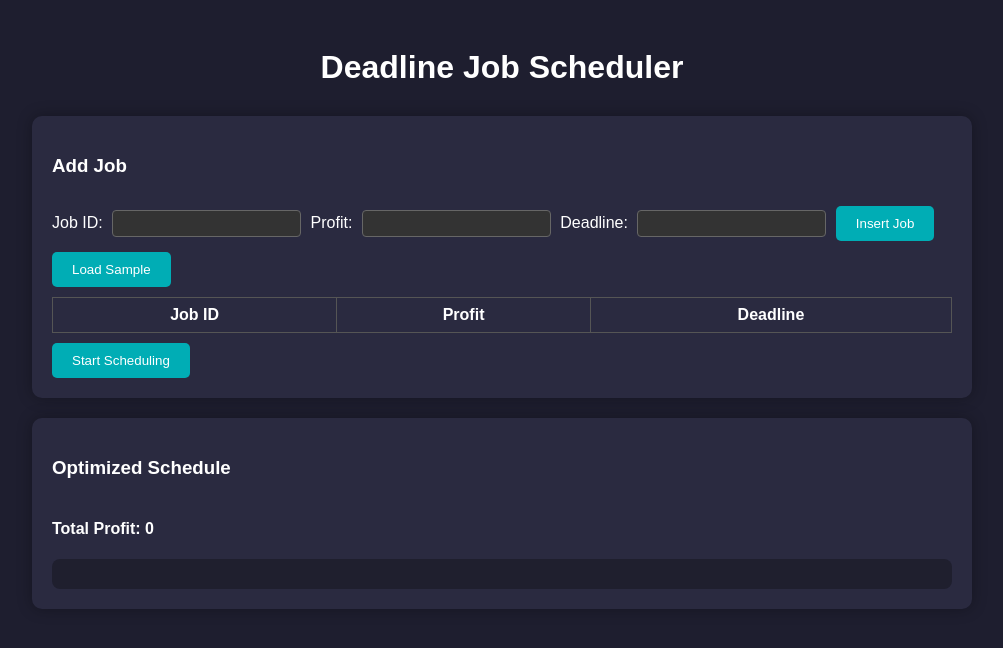
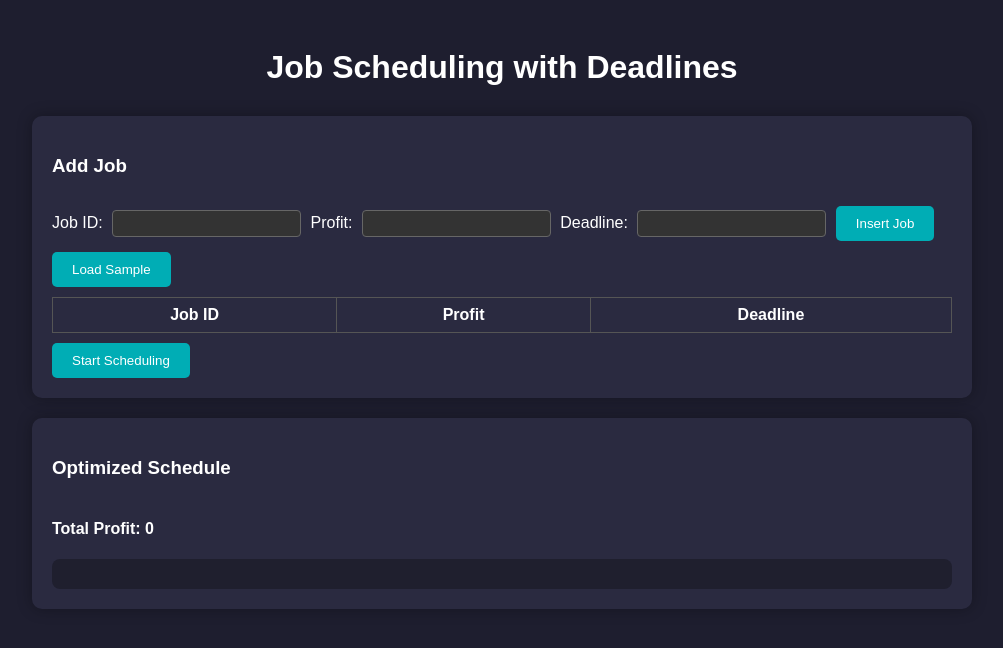
Before and after one commit to Neelutpal1/job_scheduling_simulator, a plain HTML site: page index.html in a window 1280 px wide. Shown: the whole page, without its empty margins (138-1141 px from the left). Drawn offline with Linux system fonts and the light colour scheme.

Commit message:
Update index.html

```diff
--- a/index.html
+++ b/index.html
@@ -3,7 +3,7 @@
 <head>
   <meta charset="UTF-8" />
   <meta name="viewport" content="width=device-width, initial-scale=1.0" />
-  <title>Deadline Job Scheduler</title>
+  <title>Deadline Job Scheduling</title>
   <style>
     body {
       font-family: Arial, sans-serif;
@@ -96,7 +96,7 @@
   </style>
 </head>
 <body>
-  <h1>Deadline Job Scheduler</h1>
+  <h1>Job Scheduling with Deadlines</h1>
 
   <div class="job-entry">
     <h3>Add Job</h3>
```
